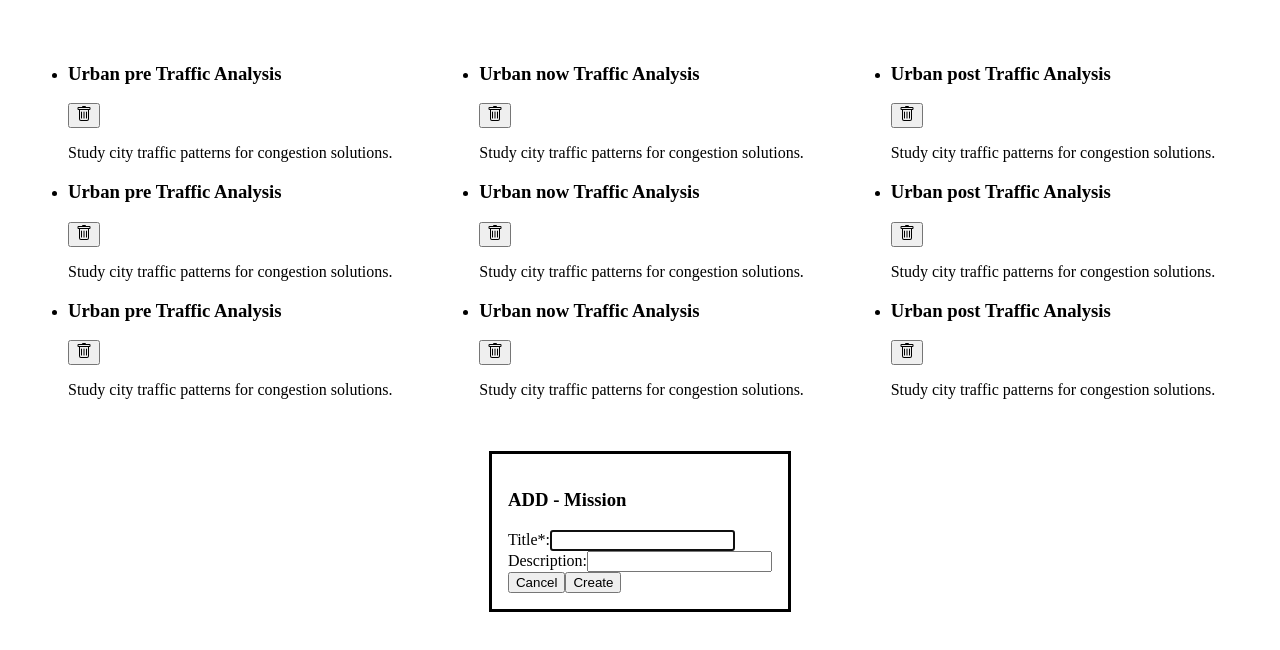
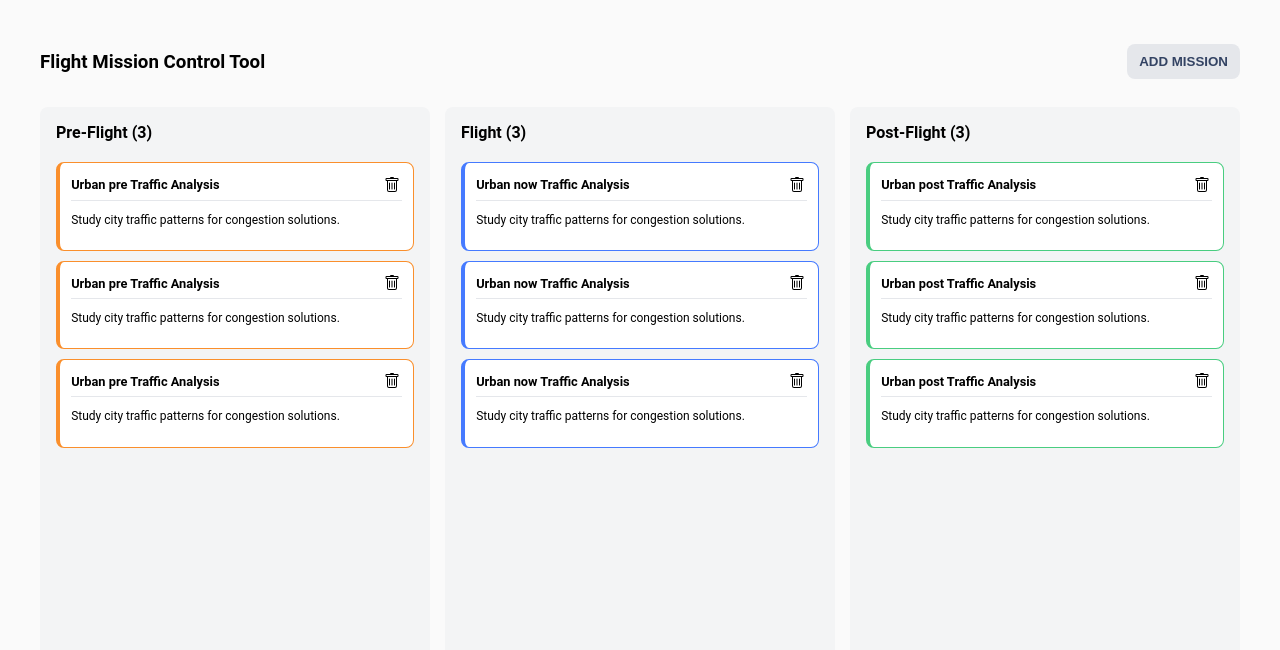
Before and after one commit to mskasal/challenge-copter, a React (Vite) app in the folder client/: page / in a window 1280 px wide. Shown: the top 650 px of the page. Built offline with nearby package versions, Linux system fonts and the light colour scheme; no server answers.

Commit message:
feat: Create styles
- Rework on dialog open and close
to make ::backdrop created in DOM
- I would seeprate the styles but it seems
all styles less then 250 lines

```diff
--- a/client/src/App.tsx
+++ b/client/src/App.tsx
@@ -1,5 +1,7 @@
+import { FlatButton } from "./components/Buttons";
 import Flight from "./components/Flight.component";
 import FlightColumn from "./components/FlightColumn.component";
+import { DialogType, useDialog } from "./contexts/Dialogs.context";
 
 type FlightType = "pre" | "now" | "post";
 
@@ -60,16 +62,18 @@ const flights: Record<FlightType, Flight[]> = {
 };
 
 export const App = () => {
+  const { openDialog } = useDialog()
+
   return (
-    <div
-      style={{
-        display: "grid",
-        gridTemplateColumns: "repeat(3, 1fr)",
-        gridGap: "10px",
-        padding: "20px",
-      }}
-    >
+    <div className="flight-mission-container">
+      <div className="flight-mission-header">
+        <h3>Flight Mission Control Tool</h3>
+        <FlatButton onClick={() => openDialog(DialogType.ADD)} text="Add Mission"/>
+      </div>
+
+      <div className="flights-view">
         <FlightColumn status="pre">
+          <h4>Pre-Flight ({flights.pre.length})</h4>
           {flights.pre.map((flight) => (
             <Flight
               key={`pre-${flight.id}`}
@@ -79,6 +83,7 @@ export const App = () => {
         </FlightColumn>
 
         <FlightColumn status="now">
+          <h4>Flight ({flights.now.length})</h4>
           {flights.now.map((flight) => (
             <Flight
               key={`now-${flight.id}`}
@@ -88,6 +93,7 @@ export const App = () => {
         </FlightColumn>
 
         <FlightColumn status="post">
+          <h4>Post-Flight ({flights.post.length})</h4>
           {flights.post.map((flight) => (
             <Flight
               key={`post-${flight.id}`}
@@ -96,5 +102,6 @@ export const App = () => {
           ))}
         </FlightColumn>
       </div>
+    </div>
   );
 };
--- a/client/src/components/Buttons.tsx
+++ b/client/src/components/Buttons.tsx
@@ -20,8 +20,8 @@ function IconButton({ icon: Icon, onClick }: IconButtonProps): JSX.Element {
   );
 }
 
-function FlatButton({ onClick, text }: ButtonProps): JSX.Element {
-  return <button className="btn flat-btn" onClick={onClick}>{text}</button>;
+function FlatButton({ onClick, text, ...btnProps }: ButtonProps): JSX.Element {
+  return <button className="btn flat-btn" onClick={onClick} {...btnProps}>{text}</button>;
 }
 
 export { FlatButton, IconButton };
--- a/client/src/components/Dialogs.tsx
+++ b/client/src/components/Dialogs.tsx
@@ -1,4 +1,4 @@
-import { FormEvent, useRef } from "react";
+import { FormEvent, useEffect, useRef } from "react";
 import { useFlightAdd, useFlightDelete } from "../hooks";
 
 import { FlatButton } from "./Buttons";
@@ -11,20 +11,39 @@ interface DialogProps {
 }
 
 export function DeleteDialog({ isOpen, onCancel, id }: DialogProps) {
+  const dialogRef = useRef<HTMLDialogElement>(null);
   const { deleteFlight, loading, error } = useFlightDelete();
   const onSubmit = () => {
     deleteFlight(id!);
     console.log(id);
   };
 
+  useEffect(() => {
+    if (isOpen && dialogRef.current) {
+      dialogRef.current?.showModal();
+    }
+    if (!isOpen && dialogRef.current) {
+      dialogRef.current.close();
+    }
+  }, [isOpen, dialogRef]);
+
   return (
-    <dialog open={isOpen}>
+    <dialog ref={dialogRef}>
       <h3>
         DELETE - <span>Mission</span>
       </h3>
+      <p>
+        Are you sure? You can't undo this afterwards.
+      </p>
+      {error && <p className="error">{error.message}</p>}
       <div className="btn-group">
         <FlatButton onClick={onCancel} text="Cancel" autoFocus />
-        <FlatButton disabled={loading} onClick={onSubmit} text="Submit" />
+        <FlatButton
+          disabled={loading}
+          onClick={onSubmit}
+          text="Delete"
+          className="btn flat-btn primary"
+        />
       </div>
       {error && <p>{error?.message}</p>}
     </dialog>
@@ -33,6 +52,8 @@ export function DeleteDialog({ isOpen, onCancel, id }: DialogProps) {
 
 export function AddDialog({ isOpen, onCancel }: DialogProps) {
   const formRef = useRef<HTMLFormElement>(null);
+  const dialogRef = useRef<HTMLDialogElement>(null);
+
   const { addFlight, loading, error } = useFlightAdd();
 
   const onSubmit = (event: FormEvent) => {
@@ -50,8 +71,18 @@ export function AddDialog({ isOpen, onCancel }: DialogProps) {
     }
   };
 
+  useEffect(() => {
+    if (isOpen && dialogRef.current) {
+      dialogRef.current?.showModal();
+    }
+    if (!isOpen && dialogRef.current) {
+      dialogRef.current.close();
+      formRef.current?.reset();
+    }
+  }, [isOpen, dialogRef]);
+
   return (
-    <dialog open={true || isOpen}>
+    <dialog ref={dialogRef}>
       <h3>
         ADD - <span>Mission</span>
       </h3>
@@ -69,15 +100,20 @@ export function AddDialog({ isOpen, onCancel }: DialogProps) {
           Description:
           <input id="desc" name="desc" type="text" />
         </label>
+        {error && <p className="error">{error.message}</p>}
         <div className="btn-group">
-          <FlatButton onClick={onCancel} text="Cancel" type="button" />
+          <FlatButton
+            onClick={onCancel}
+            text="Cancel"
+            type="button"
+          />
           <FlatButton
             disabled={loading}
             text="Create"
             type="submit"
+            className="btn flat-btn primary"
           />
         </div>
-        {error && <p>{error.message}</p>}
       </form>
     </dialog>
   );
--- a/client/src/components/Flight.component.tsx
+++ b/client/src/components/Flight.component.tsx
@@ -1,7 +1,6 @@
 import { useRef } from "react";
 
 import { useDraggable } from "../drag-hook";
-import { useFlightDelete } from "../hooks";
 import { FlightType } from "../models";
 
 import { IconButton } from "./Buttons";
@@ -19,16 +18,16 @@ export default function Flight({ flight }: FlightProps) {
   useDraggable<HTMLLIElement, FlightType>(liRef, flight);
 
   return (
-    <li className={`flight-${flight.status}`} draggable ref={liRef}>
-      <div className="flight-header">
-        <h3>{flight.title}</h3>
+    <li className={`flight-card-${flight.status}`} draggable ref={liRef}>
+      <div className="header">
+        <h5>{flight.title}</h5>
         <IconButton
           icon={Icons.bin}
           onClick={() => openDialog(DialogType.DELETE, flight.id)}
         >
         </IconButton>
       </div>
-      <div className="flight-footer">
+      <div className="footer">
         <p>{flight.desc}</p>
       </div>
     </li>
--- a/client/src/drag-hook/index.ts
+++ b/client/src/drag-hook/index.ts
@@ -55,13 +55,29 @@ export function useDropzone<
 ) {
   const dragTargetRef = useRef<EventTarget>(null);
 
+  const setDragAttribute = (value: boolean) => {
+    (dragTargetRef.current as HTMLUListElement).setAttribute(
+      "data-drag-over",
+      value.toString(),
+    );
+  };
+
   const catchData = (data: NativeData) => {
     try {
       const deserilizedData = deserilize(data.value);
       onDrop(deserilizedData);
+      setDragAttribute(false);
     } catch (error) {
       console.error(error, "Cannot deserilize data!");
     }
+  };
+
+  const onDragOver = () => {
+    setDragAttribute(true);
+  };
+
+  const onDragLeave = () => {
+    setDragAttribute(false);
   };
 
   useEffect(() => {
@@ -69,11 +85,13 @@ export function useDropzone<
       throw "useDropzone requires valid ElementRef";
     }
 
-    const { elementRef, unbind } = bindDropEvents(
-      ref.current,
-      catchData,
-      acceptedDataType,
-    );
+    const { elementRef, unbind } = bindDropEvents({
+      element: ref.current,
+      onDrop: catchData,
+      dataType: acceptedDataType,
+      onDragOver,
+      onDragLeave,
+    });
 
     const newRef = { current: elementRef };
 
--- a/client/src/main.tsx
+++ b/client/src/main.tsx
@@ -1,7 +1,9 @@
 import React from "react";
 import ReactDOM from "react-dom/client";
+
 import { App } from "./App.tsx";
 import DialogProvider from "./contexts/Dialogs.context.tsx";
+import './styles.css';
 
 ReactDOM.createRoot(document.getElementById("root")!).render(
   <React.StrictMode>
--- /dev/null
+++ b/client/src/styles.css
@@ -0,0 +1,230 @@
+:root {
+  --orange: #fa8f2c;
+  --green: #49cd80;
+  --light-green: #c6f6da;
+  --blue: #457aff;
+  --dark-blue: #334363;
+  --darker-blue: #041439;
+  --light-grey: #e5e7eb;
+  --lighter-grey: #f3f4f5;
+  --bone: #fafafa;
+  --white: #ffffff;
+
+  --main-title: 2rem;
+  --sub-title: 1.5rem;
+  --section-title: 1rem;
+  --card-title: 0.8rem;
+  --paragraph: 0.75rem;
+  --small: 0.7rem;
+}
+
+body {
+  font-family: Roboto, system-ui;
+  background: var(--bone);
+}
+
+.flight-mission-container {
+  padding: 1.5rem;
+  max-width: 1200px;
+  margin: auto;
+  min-width: 40vw;
+
+  .flight-mission-header {
+    display: flex;
+    justify-content: space-between;
+    align-items: center;
+  }
+}
+
+.flights-view {
+  display: grid;
+  grid-template-columns: repeat(3, 1fr);
+  grid-gap: 15px;
+}
+
+[class^="flight-column-"] {
+  display: grid;
+  align-items: start;
+  justify-content: normal;
+  align-content: start;
+  min-height: 70vh;
+  gap: 10px;
+  background: var(--lighter-grey);
+  border-radius: 8px;
+  list-style: none;
+  padding: 1rem;
+
+  &[data-loading="true"] {
+    opacity: 0.7;
+  }
+
+  &[data-drag-over="true"] {
+    opacity: 0.7;
+    outline-style: dashed;
+    outline-color: var(--green);
+    outline-width: 1px;
+  }
+
+  h4 {
+    font-size: var(--section-title);
+    padding: 0;
+    margin: 0 0 10px;
+  }
+
+  [class^="flight-card-"] {
+    cursor: grab;
+    padding: 0.7rem;
+    border-style: solid;
+    border-width: 1px 1px 1px 4px;
+    border-radius: 8px;
+    background: var(--white);
+
+    &[class$="pre"] {
+      border-color: var(--orange);
+    }
+
+    &[class$="now"] {
+      border-color: var(--blue);
+    }
+
+    &[class$="post"] {
+      border-color: var(--green);
+    }
+
+    .header {
+      display: flex;
+      justify-content: space-between;
+      align-items: center;
+      border-bottom: 1px solid var(--light-grey);
+      padding-bottom: 5px;
+
+      button {
+        display: flex;
+        justify-content: center;
+        align-items: center;
+        border: none;
+        background: transparent;
+        padding: 2px;
+      }
+
+      h5 {
+        font-size: var(--card-title);
+        font-weight: 600;
+        margin: 0;
+        white-space: nowrap;
+        overflow: hidden;
+        text-overflow: ellipsis;
+        max-width: 80%;
+      }
+    }
+
+    .footer {
+      font-size: var(--paragraph);
+    }
+  }
+}
+
+dialog {
+  top: 0;
+  bottom: 0;
+  border-radius: 8px;
+  border: none;
+  box-shadow: 0 0 15px rgba(0, 0, 0, 0.2);
+  width: 60vw;
+  max-width: 600px;
+  padding: 18px 35px;
+
+  h3 {
+    border-bottom: 1px solid var(--light-grey);
+    padding-bottom: 5px;
+    font-size: var(--sub-title);
+    color: var(--dark-blue);
+
+    span {
+      font-weight: lighter;
+    }
+  }
+
+  input {
+    height: 30px;
+    width: 100%;
+    background: var(--white);
+    border: none;
+    outline: none;
+    border-radius: 8px;
+    padding-left: 0.5rem;
+    border: 1px solid var(--light-grey);
+    margin-top: 0.4rem;
+  }
+
+  label {
+    font-size: var(--paragraph);
+    font-weight: bold;
+    color: var(--dark-blue);
+    opacity: 0.7;
+  }
+
+  p {
+    padding: 0.75rem 0;
+  }
+
+  form {
+    display: flex;
+    justify-content: center;
+    flex-direction: column;
+    gap: 1.5rem;
+  }
+
+  .btn-group {
+    margin-top: 1.5rem;
+  }
+
+  .error {
+    font-size: var(--small);
+    color: orangered;
+  }
+}
+
+::backdrop {
+  backdrop-filter: blur(10px);
+}
+
+.btn {
+  cursor: pointer;
+
+  &:hover {
+    opacity: 0.7;
+  }
+}
+
+.flat-btn {
+  font-weight: bold;
+  text-transform: uppercase;
+  color: var(--dark-blue);
+  background: var(--light-grey);
+  padding: 10px 12px;
+  outline: none;
+  border: none;
+  border-radius: 8px;
+
+  &.primary {
+    color: var(--white);
+    background: var(--dark-blue);
+  }
+}
+
+.btn-group {
+  display: flex;
+  justify-content: end;
+  gap: 2px;
+
+  .btn:nth-child(1) {
+    border-top-right-radius: 0;
+    border-bottom-right-radius: 0;
+  }
+
+  .btn:nth-child(2) {
+    border-top-left-radius: 0;
+    border-bottom-left-radius: 0;
+  }
+}
```
Also changed, not shown: client/src/drag-dom/index.ts (+23 -4 lines). Lines whose indentation alone changed are shown as unchanged.
